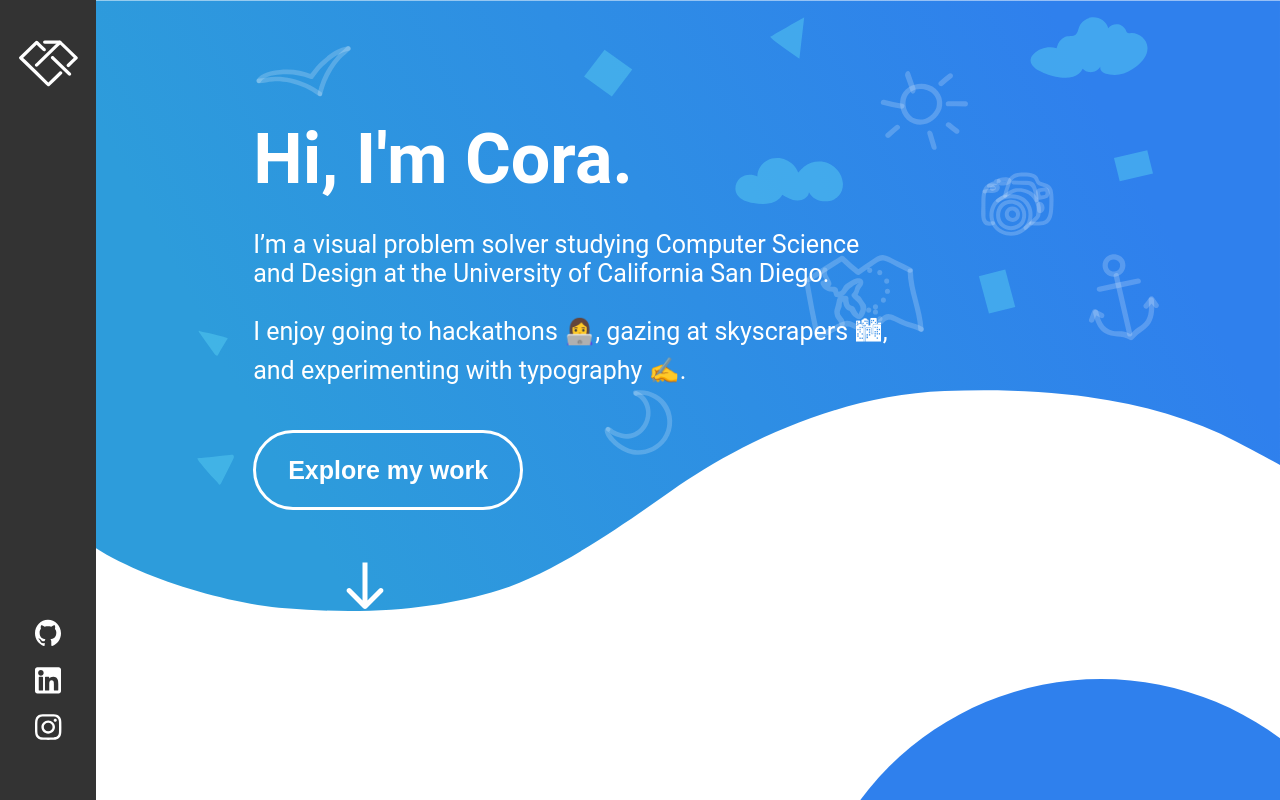
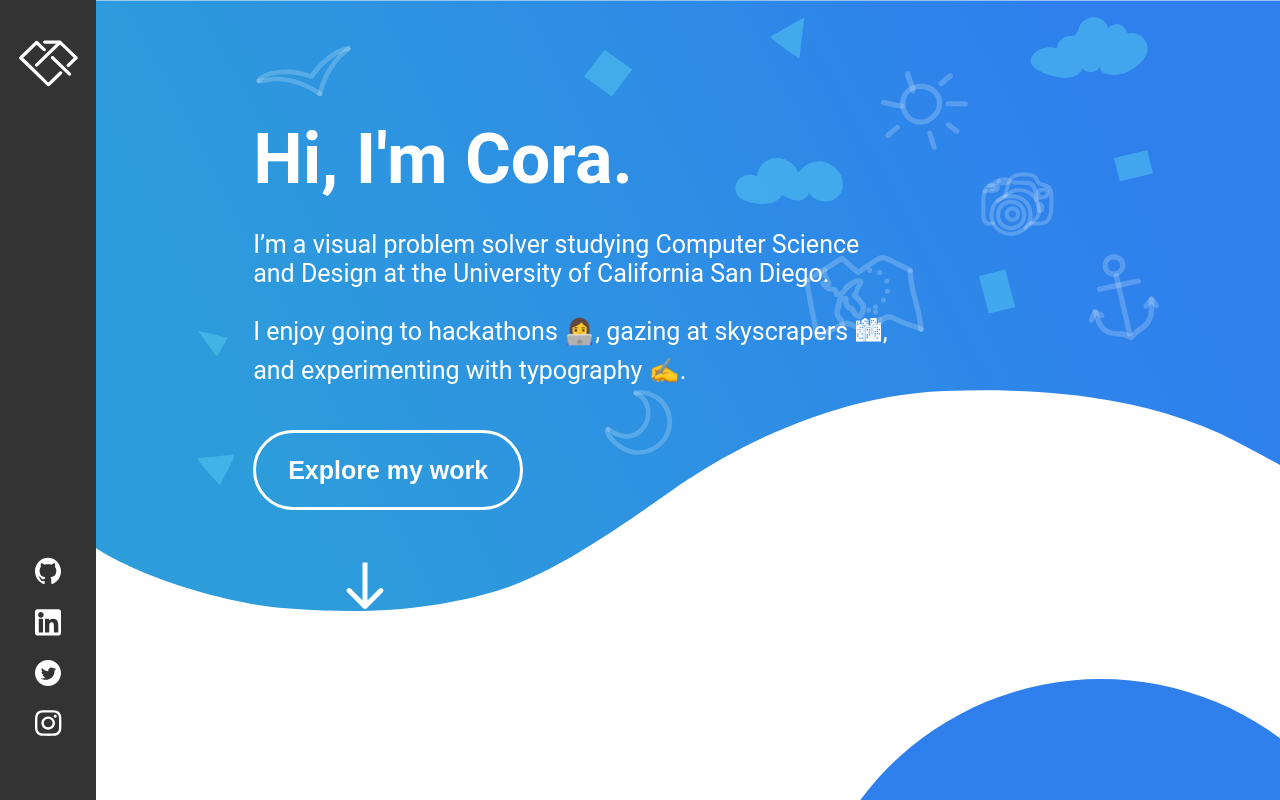
Before and after one commit to coraxyc/portfolio, a React (Create React App) app: page / in a window 1280 px wide. Built offline with nearby package versions, Linux system fonts and the light colour scheme.

Commit message:
added twitter icon and links for all icons

```diff
--- a/src/App.css
+++ b/src/App.css
@@ -16,7 +16,7 @@ div, img  {
   padding: 0;
 }
 
-.Header {
+.Home {
   background-color: white;
   color: white;
 }
--- a/src/HeaderSection.js
+++ b/src/HeaderSection.js
@@ -4,7 +4,7 @@ import arrow from './images/arrow.svg'
 class HeaderSection extends Component {
     render() {
         return (
-            <section className="Header" id="home">
+            <section className="Home" id="home">
                 <div className="Header-container">
                     <div className="Header-intro">
                         <h1 className="Header-intro-title">Hi, I'm Cora.</h1>
--- a/src/SideNavbar.js
+++ b/src/SideNavbar.js
@@ -3,23 +3,38 @@ import instagramIcon from './images/instagram-icon.svg';
 import githubIcon from './images/github-icon.svg';
 import linkedinIcon from './images/linkedin-icon.svg';
 import logo from './images/coraxyc-logo.svg';
+import twitterIcon from './images/twitter-icon.svg';
+
 
 class SideNavbar extends Component {
     render() {
         return (
             <div className="side-navbar">
                 <div className="icon logo-icon">
-                    <img src={logo} alt="logo" id="logo"/>
+                    <a href="#home">
+                        <img src={logo} alt="logo" id="logo"/>
+                    </a>
                 </div>
                 <div className="bottom-icons">
                     <div className="icon">
-                        <img src={githubIcon} alt="github-icon" id="github-icon"/>
+                        <a href="https://github.com/coraxyc" target="_blank">
+                            <img src={githubIcon} alt="github-icon" id="github-icon"/>
+                        </a>
                     </div>
                     <div className="icon">
-                        <img src={linkedinIcon} alt="linkedin-icon" id="linkedin-icon"/>
+                        <a href="https://linkedin.com/in/coraxyc/" target="_blank">
+                            <img src={linkedinIcon} alt="linkedin-icon" id="linkedin-icon"/>
+                        </a>
                     </div>
                     <div className="icon">
-                        <img src={instagramIcon} alt="instagram-icon" id="instagram-icon"/>
+                        <a href="https://twitter.com/coraxyc/" target="_blank">
+                            <img src={twitterIcon} alt="twitter-icon" id="twitter-icon"/>
+                        </a>
+                    </div>
+                    <div className="icon">
+                        <a href="https://instagram.com/coraxyc/" target="_blank">
+                            <img src={instagramIcon} alt="instagram-icon" id="instagram-icon"/>
+                        </a>
                     </div>
                 </div>
             </div>
```
Also changed, not shown: src/images/twitter-icon.svg (added).
